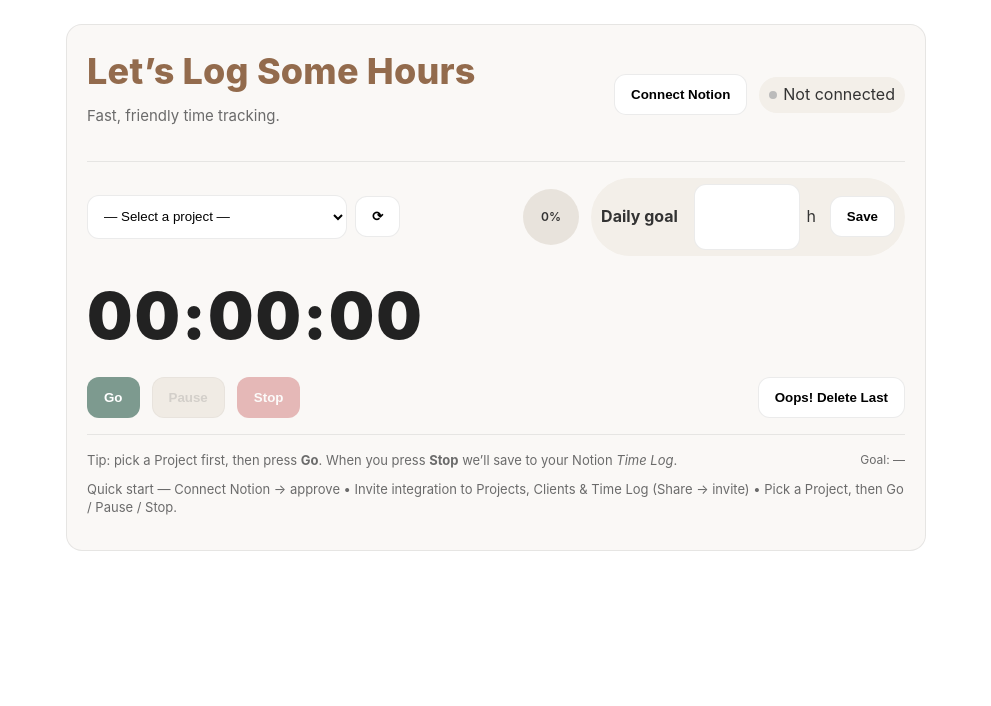
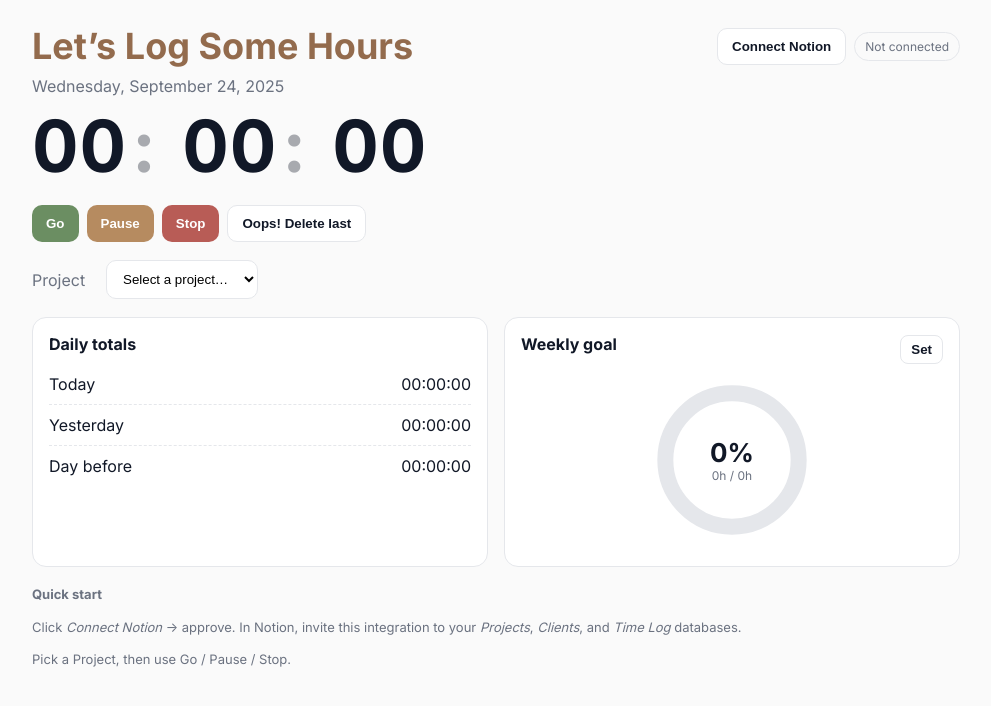
Before and after one commit to jshare-beep/upgraded-memory, a website: page widget/index.html in a window 1280 px wide. Both pictures are taken after a click on the button "Go". Shown: the whole page, without its empty margins (144-1135 px from the left). Drawn offline with Linux system fonts and the light colour scheme; no server answers.

Commit message:
commit timer circle update

```diff
--- /dev/null
+++ b/widget/app.js
@@ -0,0 +1,240 @@
+const els = {
+  hh: document.getElementById('hh'),
+  mm: document.getElementById('mm'),
+  ss: document.getElementById('ss'),
+  date: document.getElementById('todayDate'),
+  go: document.getElementById('goBtn'),
+  pause: document.getElementById('pauseBtn'),
+  stop: document.getElementById('stopBtn'),
+  oops: document.getElementById('oopsBtn'),
+  connect: document.getElementById('connectBtn'),
+  badge: document.getElementById('connBadge'),
+  project: document.getElementById('projectSelect'),
+  tToday: document.getElementById('tToday'),
+  tYesterday: document.getElementById('tYesterday'),
+  tDayBefore: document.getElementById('tDayBefore'),
+  goalDialog: document.getElementById('goalDialog'),
+  goalBtn: document.getElementById('goalBtn'),
+  goalHours: document.getElementById('goalHours'),
+  goalSave: document.getElementById('goalSave'),
+  ring: document.querySelector('.ring .fg'),
+  goalPct: document.getElementById('goalPct'),
+  goalSpent: document.getElementById('goalSpent'),
+  goalTarget: document.getElementById('goalTarget')
+};
+
+const API_BASE = '/api';
+const RING_C = 2 * Math.PI * 50;
+
+const pad = n => String(n).padStart(2,'0');
+const fmtHMS = s => {
+  const h = Math.floor(s/3600);
+  const m = Math.floor((s%3600)/60);
+  const sec = Math.floor(s%60);
+  return `${pad(h)}:${pad(m)}:${pad(sec)}`;
+};
+const toHrs = s => (s/3600).toFixed(1).replace(/\.0$/,'');
+
+let running = false;
+let startTS = null;
+let tickInt = null;
+let todaySec = 0;
+let yestSec = 0;
+let dayBeforeSec = 0;
+let lastSessionId = null;
+
+function setTodayStr(){
+  const d = new Date();
+  els.date.textContent = d.toLocaleDateString(undefined, { weekday:'long', year:'numeric', month:'long', day:'numeric' });
+}
+
+function loadGoal(){
+  const goal = Number(localStorage.getItem('weeklyGoalHours') || '0');
+  const spent = Number(localStorage.getItem('weeklySpentSec') || '0');
+  els.goalHours.value = goal || '';
+  els.goalTarget.textContent = `${goal}h`;
+  updateRing(spent, goal);
+}
+function saveGoal(h){
+  localStorage.setItem('weeklyGoalHours', String(h));
+  els.goalTarget.textContent = `${h}h`;
+  const spent = Number(localStorage.getItem('weeklySpentSec') || '0');
+  updateRing(spent, h);
+}
+function updateWeeklySpent(deltaSec){
+  const cur = Number(localStorage.getItem('weeklySpentSec') || '0');
+  const next = cur + deltaSec;
+  localStorage.setItem('weeklySpentSec', String(next));
+  const goal = Number(localStorage.getItem('weeklyGoalHours') || '0');
+  updateRing(next, goal);
+}
+function resetWeekIfNeeded(){
+  const key = 'weeklyWeekStart';
+  const iso = new Date();
+  const day = (iso.getDay() || 7);
+  iso.setHours(0,0,0,0);
+  iso.setDate(iso.getDate() - day + 1);
+  const weekStart = iso.toISOString().slice(0,10);
+  const saved = localStorage.getItem(key);
+  if(saved !== weekStart){
+    localStorage.setItem(key, weekStart);
+    localStorage.setItem('weeklySpentSec','0');
+  }
+}
+function updateRing(spentSec, goalHours){
+  const targetSec = (goalHours||0) * 3600;
+  const pct = targetSec ? Math.max(0, Math.min(100, Math.round(spentSec/targetSec*100))) : 0;
+  const offset = RING_C * (1 - pct/100);
+  els.ring.style.strokeDasharray = RING_C;
+  els.ring.style.strokeDashoffset = offset;
+  els.goalPct.textContent = pct;
+  els.goalSpent.textContent = `${toHrs(spentSec)}h`;
+}
+
+function loadDayTotals(){
+  todaySec = Number(localStorage.getItem('todaySec')||'0');
+  yestSec = Number(localStorage.getItem('yestSec')||'0');
+  dayBeforeSec = Number(localStorage.getItem('dayBeforeSec')||'0');
+  renderDayTotals();
+}
+function rolloverTotalsAtMidnight(){
+  const key = 'lastDate';
+  const d = new Date().toISOString().slice(0,10);
+  const prev = localStorage.getItem(key);
+  if(prev && prev !== d){
+    localStorage.setItem('dayBeforeSec', localStorage.getItem('yestSec')||'0');
+    localStorage.setItem('yestSec', localStorage.getItem('todaySec')||'0');
+    localStorage.setItem('todaySec','0');
+    todaySec=0; yestSec=Number(localStorage.getItem('yestSec')||'0'); dayBeforeSec=Number(localStorage.getItem('dayBeforeSec')||'0');
+    renderDayTotals();
+  }
+  localStorage.setItem(key, d);
+}
+function renderDayTotals(){
+  els.tToday.textContent = fmtHMS(todaySec);
+  els.tYesterday.textContent = fmtHMS(yestSec);
+  els.tDayBefore.textContent = fmtHMS(dayBeforeSec);
+}
+
+function tick(){
+  const elapsed = Math.floor((Date.now()-startTS)/1000);
+  els.hh.textContent = pad(Math.floor(elapsed/3600));
+  els.mm.textContent = pad(Math.floor((elapsed%3600)/60));
+  els.ss.textContent = pad(Math.floor(elapsed%60));
+}
+
+async function tryJson(url, body){
+  try{
+    const res = await fetch(url, body ? {
+      method:'POST',
+      headers:{'Content-Type':'application/json'},
+      body:JSON.stringify(body)
+    } : undefined);
+    if(!res.ok) throw new Error(res.statusText);
+    return await res.json();
+  }catch(e){
+    return null;
+  }
+}
+
+async function populateProjects(){
+  const data = await tryJson(`/api/projects`);
+  if(!data || !Array.isArray(data)) return;
+  const sel = els.project;
+  for(let i = sel.options.length-1; i>=1; i--) sel.remove(i);
+  data.forEach(p=>{
+    const opt = document.createElement('option');
+    opt.value = p.id;
+    opt.textContent = p.name;
+    sel.appendChild(opt);
+  });
+}
+
+async function checkConnection(){
+  const ok = await tryJson(`/api/auth-status`);
+  if(ok && ok.connected){
+    els.badge.textContent = 'Connected';
+    els.badge.classList.remove('off'); els.badge.classList.add('on');
+  }else{
+    els.badge.textContent = 'Not connected';
+    els.badge.classList.remove('on'); els.badge.classList.add('off');
+  }
+}
+
+function startLocal(){
+  startTS = Date.now();
+  clearInterval(tickInt);
+  tickInt = setInterval(tick, 250);
+}
+function pauseLocal(){
+  const delta = Math.floor((Date.now()-startTS)/1000);
+  clearInterval(tickInt);
+  todaySec += delta;
+  localStorage.setItem('todaySec', String(todaySec));
+  updateWeeklySpent(delta);
+  renderDayTotals();
+}
+function stopLocal(){
+  clearInterval(tickInt);
+  els.hh.textContent='00'; els.mm.textContent='00'; els.ss.textContent='00';
+}
+
+async function startSession(){
+  const projectId = els.project.value;
+  if(!projectId){ alert('Please choose a Project first.'); return; }
+  startLocal();
+  const res = await tryJson(`/api/time/start`, { projectId });
+  if(res && res.sessionId){ localStorage.setItem('lastSessionId', res.sessionId); }
+}
+async function pauseSession(){
+  const delta = Math.floor((Date.now()-startTS)/1000);
+  pauseLocal();
+  const id = localStorage.getItem('lastSessionId');
+  if(id){ await tryJson(`/api/time/pause`, { sessionId:id, delta }); }
+}
+async function stopSession(){
+  const delta = Math.floor((Date.now()-startTS)/1000);
+  stopLocal();
+  const id = localStorage.getItem('lastSessionId');
+  if(id){ await tryJson(`/api/time/stop`, { sessionId:id, delta }); localStorage.removeItem('lastSessionId'); }
+}
+async function deleteLast(){
+  const UNDO = 5*60;
+  todaySec = Math.max(0, todaySec-UNDO);
+  localStorage.setItem('todaySec', String(todaySec));
+  updateWeeklySpent(-UNDO);
+  renderDayTotals();
+  await tryJson(`/api/time/delete-last`, {});
+}
+
+function wire(){
+  const d = new Date();
+  els.date.textContent = d.toLocaleDateString(undefined, { weekday:'long', year:'numeric', month:'long', day:'numeric' });
+
+  rolloverTotalsAtMidnight();
+  loadDayTotals();
+  resetWeekIfNeeded();
+  loadGoal();
+
+  els.go.addEventListener('click', startSession);
+  els.pause.addEventListener('click', pauseSession);
+  els.stop.addEventListener('click', stopSession);
+  els.oops.addEventListener('click', deleteLast);
+
+  els.goalBtn.addEventListener('click', ()=>goalDialog.showModal());
+  els.goalSave.addEventListener('click', (e)=>{
+    e.preventDefault();
+    const v = Number(els.goalHours.value||0);
+    saveGoal(v);
+    goalDialog.close();
+  });
+
+  els.connect.addEventListener('click', ()=>{
+    window.location.href = `/api/auth-start`;
+  });
+
+  checkConnection();
+  populateProjects();
+}
+
+document.addEventListener('DOMContentLoaded', wire);
--- a/widget/index.html
+++ b/widget/index.html
@@ -1,92 +1,98 @@
-<!doctype html><html lang="en"><head>
-<meta charset="utf-8"/><meta name="viewport" content="width=device-width,initial-scale=1"/>
+<!doctype html>
+<html lang="en">
+  <head>
+    <meta charset="utf-8" />
+    <meta name="viewport" content="width=device-width, initial-scale=1" />
     <title>Workday Timer</title>
-<style>
-:root{--bg:#fff;--fg:#222;--muted:#6b6b6b;--brand:#936B4D;--accent:#7d9a8f;--accent-2:#b07a59;--accent-warn:#cc6b6b;--ring:rgba(0,0,0,.08);--card:#faf8f6;--soft:#f3efe9}
-html,body{margin:0;padding:0;background:var(--bg);color:var(--fg);font:16px/1.45 "Inter",ui-sans-serif,system-ui,-apple-system,Segoe UI,Roboto}
-.wrap{max-width:860px;margin:24px auto;padding:0 16px}
-.card{background:var(--card);border:1px solid var(--ring);border-radius:16px;padding:20px}
-h1{font-weight:800;letter-spacing:.2px;margin:0 0 8px;font-size:clamp(26px,4vw,36px);color:var(--brand)}
-.sub{color:var(--muted);margin:0 0 18px;font-size:15px}
-.row{display:flex;gap:12px;flex-wrap:wrap;align-items:center}
-.spacer{flex:1}
-.btn{appearance:none;border:1px solid var(--ring);background:#fff;border-radius:12px;padding:12px 16px;cursor:pointer;font-weight:600}
-.btn:disabled{opacity:.45;cursor:not-allowed}
-.btn.go{background:var(--accent);border-color:transparent;color:#fff}
-.btn.pause{background:#e5dccf}
-.btn.stop{background:var(--accent-warn);border-color:transparent;color:#fff}
-.btn.sec{background:#fff}
-.sel,.inp{border:1px solid var(--ring);background:#fff;border-radius:12px;padding:10px 12px;min-height:44px}
-.sel{min-width:260px}
-.timer{font-weight:900;letter-spacing:2px;font-size:clamp(36px,8vw,64px);padding:14px 0}
-.pill{display:inline-flex;align-items:center;gap:6px;border-radius:999px;background:var(--soft);padding:6px 10px;color:#333}
-.status-dot{width:8px;height:8px;border-radius:999px;background:#bbb}
-.status-dot.live{background:#12b886}
-.grid{display:grid;grid-template-columns:1fr auto;gap:14px;align-items:center}
-.footer{font-size:13px;color:var(--muted);margin-top:10px;white-space:pre-line}
-.small{font-size:12px;color:var(--muted)}
-.hint{font-size:13px;color:var(--muted)}
-.hr{height:1px;background:var(--ring);margin:16px 0}
-.goalwrap{display:flex;align-items:center;gap:12px}
-.progress{--p:0;width:56px;height:56px;border-radius:50%;
-  background:conic-gradient(var(--accent) calc(var(--p)*1%), #e8e3dc 0);
-  display:inline-grid;place-items:center;font:600 12px/1.1 Inter,ui-sans-serif;color:#333}
-.progress::after{content:attr(data-txt)}
-</style></head><body>
-<div class="wrap"><div class="card">
-  <div class="row">
-    <div><h1>Let’s Log Some Hours</h1><p class="sub">Fast, friendly time tracking.</p></div>
-    <div class="spacer"></div>
-    <button id="connectBtn" class="btn sec">Connect Notion</button>
-    <span id="connBadge" class="pill"><span class="status-dot"></span><span id="connText">Not connected</span></span>
+    <link rel="preconnect" href="https://fonts.gstatic.com" crossorigin>
+    <link href="https://fonts.googleapis.com/css2?family=Inter:wght@400;600;700&display=swap" rel="stylesheet">
+    <link rel="stylesheet" href="./styles.css" />
+  </head>
+  <body>
+    <main class="wrap">
+      <header class="topbar">
+        <h1 class="title">Let’s Log Some Hours</h1>
+        <div class="connect">
+          <button id="connectBtn" class="btn ghost">Connect Notion</button>
+          <span id="connBadge" class="badge off">Not connected</span>
         </div>
-  <div class="hr"></div>
-  <div class="row" style="gap:8px">
-    <select id="projectSelect" class="sel" aria-label="Select a project">
-      <option value="">— Select a project —</option>
+      </header>
+
+      <section class="today">
+        <div class="date" id="todayDate"></div>
+        <div class="timer" aria-live="polite">
+          <span id="hh">00</span><span class="colon">:</span>
+          <span id="mm">00</span><span class="colon">:</span>
+          <span id="ss">00</span>
+        </div>
+
+        <div class="controls">
+          <button id="goBtn" class="btn go">Go</button>
+          <button id="pauseBtn" class="btn pause">Pause</button>
+          <button id="stopBtn" class="btn stop">Stop</button>
+          <button id="oopsBtn" class="btn ghost">Oops! Delete last</button>
+        </div>
+      </section>
+
+      <section class="selectors">
+        <label class="select">
+          <span>Project</span>
+          <select id="projectSelect">
+            <option value="">Select a project…</option>
           </select>
-    <button id="refreshProjects" class="btn sec" title="Refresh projects">⟳</button>
-    <div class="spacer"></div>
-    <div class="goalwrap">
-      <div id="goalProgress" class="progress" data-txt="0%"></div>
-      <div class="pill"><strong>Daily goal</strong>&nbsp;
-        <input id="goalInput" class="inp" type="number" inputmode="numeric" min="0" step="0.25" style="width:6em" aria-label="Daily goal in hours"> h
-        <button id="goalSave" class="btn sec" style="margin-left:8px">Save</button>
+        </label>
+      </section>
+
+      <section class="grid">
+        <div class="card">
+          <h2>Daily totals</h2>
+          <ul class="list">
+            <li><span>Today</span><span id="tToday">00:00:00</span></li>
+            <li><span>Yesterday</span><span id="tYesterday">00:00:00</span></li>
+            <li><span>Day before</span><span id="tDayBefore">00:00:00</span></li>
+          </ul>
+        </div>
+
+        <div class="card goal">
+          <div class="goal-top">
+            <h2>Weekly goal</h2>
+            <button id="goalBtn" class="btn ghost sm">Set</button>
+          </div>
+
+          <div class="ring-wrap">
+            <svg class="ring" viewBox="0 0 120 120" width="160" height="160" role="img" aria-label="Weekly goal progress">
+              <circle class="bg" cx="60" cy="60" r="50" />
+              <circle class="fg" cx="60" cy="60" r="50" stroke-dasharray="314" stroke-dashoffset="314" />
+            </svg>
+            <div class="ring-center">
+              <div class="ring-num"><span id="goalPct">0</span>%</div>
+              <div class="ring-sub"><span id="goalSpent">0h</span> / <span id="goalTarget">0h</span></div>
             </div>
           </div>
         </div>
-  <div class="timer" id="timer">00:00:00</div>
-  <div class="row">
-    <button id="goBtn" class="btn go">Go</button>
-    <button id="pauseBtn" class="btn pause" disabled>Pause</button>
-    <button id="stopBtn" class="btn stop" disabled>Stop</button>
-    <div class="spacer"></div>
-    <button id="undoBtn" class="btn sec" title="Delete most recent entry">Oops! Delete Last</button>
-  </div>
-  <div class="hr"></div>
-  <div class="grid"><div class="hint">
-    Tip: pick a Project first, then press <strong>Go</strong>. When you press <strong>Stop</strong> we’ll save to your Notion <em>Time Log</em>.
-  </div><div class="small" id="goalStatus">Goal: —</div></div>
-  <p class="footer">Quick start — Connect Notion → approve • Invite integration to Projects, Clients & Time Log (Share → invite) • Pick a Project, then Go / Pause / Stop.</p>
-</div></div>
-<script>
-const qs=(s)=>document.querySelector(s);const fmt2=(n)=>String(n).padStart(2,'0');function fmtHMS(ms){const t=Math.max(0,Math.floor(ms/1000));const h=Math.floor(t/3600);const m=Math.floor((t%3600)/60);const s=t%60;return `${fmt2(h)}:${fmt2(m)}:${fmt2(s)}`;}
-function weekKey(d=new Date()){const dt=new Date(d);const day=(dt.getDay()+6)%7;dt.setDate(dt.getDate()-day);const oneJan=new Date(dt.getFullYear(),0,1);const week=Math.ceil((((dt-oneJan)/86400000)+oneJan.getDay()+1)/7);return `${dt.getFullYear()}-${fmt2(week)}`;}
-function lsGet(k,fb){try{const v=localStorage.getItem(k);return v==null?fb:JSON.parse(v);}catch{return fb;}}function lsSet(k,v){localStorage.setItem(k,JSON.stringify(v));}
-const connectBtn=qs('#connectBtn');const connBadge=qs('#connBadge');const connDot=connBadge.querySelector('.status-dot');const connText=qs('#connText');const projectSelect=qs('#projectSelect');const refreshProjects=qs('#refreshProjects');const goBtn=qs('#goBtn');const pauseBtn=qs('#pauseBtn');const stopBtn=qs('#stopBtn');const undoBtn=qs('#undoBtn');const timerEl=qs('#timer');const goalInput=qs('#goalInput');const goalSave=qs('#goalSave');const goalStatus=qs('#goalStatus');const goalProgress=qs('#goalProgress'];
-let ticking=false,startAt=0,pausedMs=0,interval=null,lastLogId=null;
-async function pingLists(){const res=await fetch('/.netlify/functions/lists',{credentials:'include'});if(res.status===401||res.status===403){setConn(false);return null;}if(!res.ok){setConn(false);return null;}const data=await res.json();setConn(true);return data;}
-function setConn(connected){if(connected){connDot.classList.add('live');connText.textContent='Connected';}else{connDot.classList.remove('live');connText.textContent='Not connected';}}
-async function loadProjects(){projectSelect.innerHTML=`<option value="">— Select a project —</option>`;const data=await pingLists();if(!data)return;(data.projects||[]).forEach(p=>{const opt=document.createElement('option');opt.value=p.id;opt.textContent=p.title||'(Untitled)';projectSelect.appendChild(opt);});}
-function refreshGoalUI(){const key='dailyGoalHours';const hours=lsGet(key,0);goalInput.value=hours||'';const wkKey=weekKey();const mins=lsGet('weeklyMinutes_'+wkKey,0);const hrs=(mins/60);const weeklyTarget=(hours||0)*5;let pct=weeklyTarget?Math.min(100,Math.round((hrs/weeklyTarget)*100)):0;goalStatus.textContent=hours?`Week: ${hrs.toFixed(2)} / ${weeklyTarget.toFixed(2)} h`:`Goal: —`;goalProgress.style.setProperty('--p',pct);goalProgress.setAttribute('data-txt',weeklyTarget? pct+'%':'0%');}
-goalSave.addEventListener('click',()=>{const v=Math.max(0,Number(goalInput.value||0));lsSet('dailyGoalHours',v);refreshGoalUI();});
-function updateTimer(){const now=Date.now();const ms=(now-startAt)+pausedMs;timerEl.textContent=fmtHMS(ms);}
-function setButtons(state){if(state==='idle'){goBtn.disabled=false;pauseBtn.disabled=true;stopBtn.disabled=true;}else if(state==='running'){goBtn.disabled=true;pauseBtn.disabled=false;stopBtn.disabled=false;}else{goBtn.disabled=false;pauseBtn.disabled=true;stopBtn.disabled=false;}}
-goBtn.addEventListener('click',()=>{if(!projectSelect.value){alert('Please choose a project first.');return;}if(!ticking){startAt=Date.now();pausedMs=0;interval=setInterval(updateTimer,250);ticking=true;setButtons('running');}else{startAt=Date.now();interval=setInterval(updateTimer,250);setButtons('running');}});
-pauseBtn.addEventListener('click',()=>{if(!ticking)return;clearInterval(interval);pausedMs+=Date.now()-startAt;setButtons('paused');});
-stopBtn.addEventListener('click',async()=>{if(!ticking&&pausedMs===0)return;clearInterval(interval);const totalMs=(ticking?(Date.now()-startAt):0)+pausedMs;ticking=false;pausedMs=0;setButtons('idle');timerEl.textContent='00:00:00';const minutes=Math.max(1,Math.round(totalMs/60000));try{const body={minutes,projectId:projectSelect.value,date:new Date().toISOString()};const res=await fetch('/.netlify/functions/write-log',{method:'POST',headers:{'Content-Type':'application/json'},body:JSON.stringify(body),credentials:'include'});if(!res.ok){throw new Error('Write failed');}const j=await res.json();lastLogId=j.logId||null;const wkKey='weeklyMinutes_'+weekKey();const cur=lsGet(wkKey,0);lsSet(wkKey,cur+minutes);refreshGoalUI();alert(`Saved ${minutes} min to Notion ✅`);}catch(e){alert(`Save failed: ${e.message}`);}});
-undoBtn.addEventListener('click',async()=>{if(!lastLogId){alert('No recent entry from this widget to delete.');return;}if(!confirm('Delete the most recent entry?'))return;try{const res=await fetch('/.netlify/functions/delete-log',{method:'POST',headers:{'Content-Type':'application/json'},body:JSON.stringify({logId:lastLogId}),credentials:'include'});if(!res.ok)throw new Error('Delete failed');const j=await res.json();if(j.minutes){const wkKey='weeklyMinutes_'+weekKey();const cur=lsGet(wkKey,0);lsSet(wkKey,Math.max(0,cur-j.minutes));}refreshGoalUI();alert('Deleted last entry ✅');lastLogId=null;}catch(e){alert(`Could not delete: ${e.message}`);}});
-connectBtn.addEventListener('click',()=>{window.location.href='/.netlify/functions/auth-start';});
-(async function init(){await loadProjects();refreshGoalUI();})();refreshProjects.addEventListener('click',loadProjects);
-</script>
-</body></html>
+      </section>
+
+      <footer class="footer">
+        <p><strong>Quick start</strong></p>
+        <p>Click <em>Connect Notion</em> → approve. In Notion, invite this integration to your <em>Projects</em>, <em>Clients</em>, and <em>Time Log</em> databases.</p>
+        <p>Pick a Project, then use Go / Pause / Stop.</p>
+      </footer>
+    </main>
+
+    <dialog id="goalDialog">
+      <form method="dialog" class="dialog">
+        <h3>Set weekly goal</h3>
+        <label>
+          Weekly hours
+          <input id="goalHours" type="number" min="0" step="0.25" placeholder="e.g. 30" />
+        </label>
+        <menu>
+          <button value="cancel" class="btn ghost sm">Cancel</button>
+          <button id="goalSave" value="default" class="btn sm">Save</button>
+        </menu>
+      </form>
+    </dialog>
+
+    <script src="./app.js"></script>
+  </body>
+</html>
--- /dev/null
+++ b/widget/styles.css
@@ -0,0 +1,57 @@
+:root{
+  --ink:#111827;
+  --muted:#6b7280;
+  --bg:#fafafa;
+  --card:#ffffff;
+  --line:#e5e7eb;
+  --go:#6b8e62;
+  --pause:#b68b60;
+  --stop:#b85c56;
+  --accent:#936B4D;
+}
+*{box-sizing:border-box}
+html,body{height:100%}
+body{margin:0;font-family:Inter,system-ui,-apple-system,Segoe UI,Roboto,Arial,sans-serif;color:var(--ink);background:var(--bg);}
+.wrap{max-width:960px;margin:24px auto;padding:0 16px}
+.topbar{display:flex;align-items:center;justify-content:space-between;gap:16px;margin-bottom:8px}
+.title{margin:0;font-weight:800;font-size:clamp(22px,4.5vw,36px);color:var(--accent);}
+.connect{display:flex;align-items:center;gap:8px}
+.badge{padding:6px 10px;border-radius:999px;font-size:12px;border:1px solid var(--line);color:var(--muted)}
+.badge.on{border-color:#10b981;color:#065f46}
+.badge.off{border-color:var(--line);color:var(--muted)}
+.date{color:var(--muted);margin:8px 0 6px}
+.timer{font-variant-numeric:tabular-nums;font-size:clamp(40px,8vw,72px);font-weight:800;letter-spacing:1px;}
+.colon{opacity:.35;margin:0 .1em}
+.controls{display:flex;gap:8px;flex-wrap:wrap;margin:16px 0}
+.btn{border:1px solid var(--line);background:#fff;color:var(--ink);padding:10px 14px;border-radius:10px;font-weight:600;cursor:pointer}
+.btn.sm{padding:6px 10px;border-radius:8px}
+.btn.ghost{background:#fff}
+.btn.go{background:var(--go);color:#fff;border:none}
+.btn.pause{background:var(--pause);color:#fff;border:none}
+.btn.stop{background:var(--stop);color:#fff;border:none}
+.selectors{margin:18px 0}
+.select{display:flex;gap:10px;align-items:center}
+.select span{min-width:64px;color:var(--muted)}
+select{padding:10px 12px;border:1px solid var(--line);border-radius:10px;background:#fff}
+.grid{display:grid;grid-template-columns:1fr 1fr;gap:16px}
+@media (max-width:820px){.grid{grid-template-columns:1fr}}
+.card{background:var(--card);border:1px solid var(--line);border-radius:14px;padding:16px}
+.card h2{margin:0 0 10px;font-size:16px}
+.list{list-style:none;margin:0;padding:0}
+.list li{display:flex;justify-content:space-between;border-top:1px dashed var(--line);padding:10px 0}
+.list li:first-child{border-top:none}
+.goal-top{display:flex;justify-content:space-between;align-items:center;margin-bottom:6px}
+.ring-wrap{position:relative;display:grid;place-items:center;padding:10px 0}
+.ring{display:block}
+.ring .bg{fill:none;stroke:var(--line);stroke-width:12;stroke-linecap:round;}
+.ring .fg{fill:none;stroke:#936B4D;stroke-width:12;stroke-linecap:round;transform:rotate(-90deg);transform-origin:50% 50%;transition:stroke-dashoffset .4s ease;}
+.ring-center{position:absolute;display:grid;place-items:center;text-align:center}
+.ring-num{font-size:26px;font-weight:800}
+.ring-sub{font-size:12px;color:var(--muted)}
+.footer{margin:18px 0;color:var(--muted);font-size:13px;line-height:1.5}
+dialog{border:none;border-radius:14px;padding:0}
+.dialog{padding:16px 16px 10px;min-width:260px}
+.dialog h3{margin:0 0 10px}
+.dialog label{display:grid;gap:6px;font-size:14px}
+.dialog input{padding:8px 10px;border:1px solid var(--line);border-radius:10px}
+.dialog menu{display:flex;justify-content:flex-end;gap:8px;margin:14px 0 0;padding:0}
```
Lines whose indentation alone changed are shown as unchanged.
